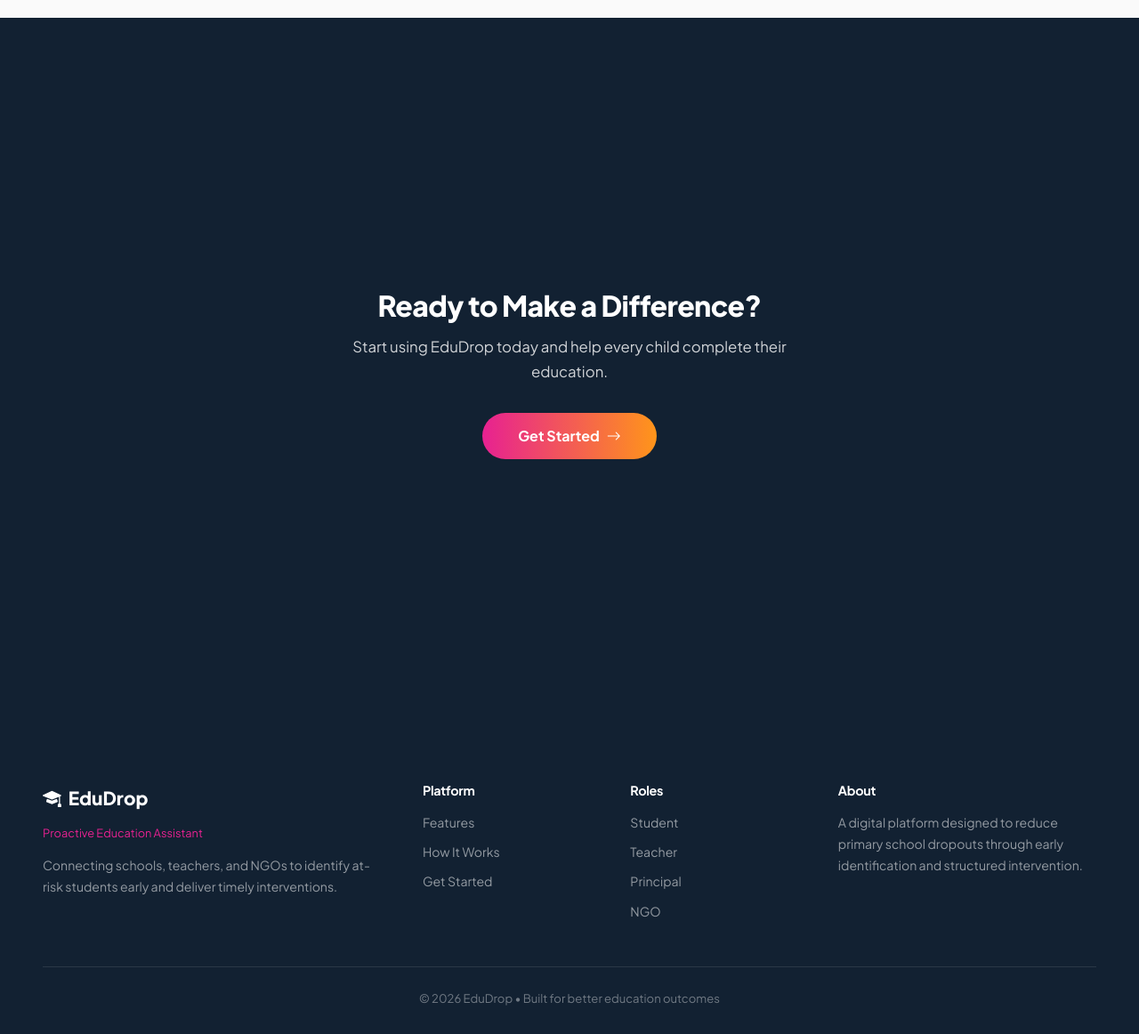
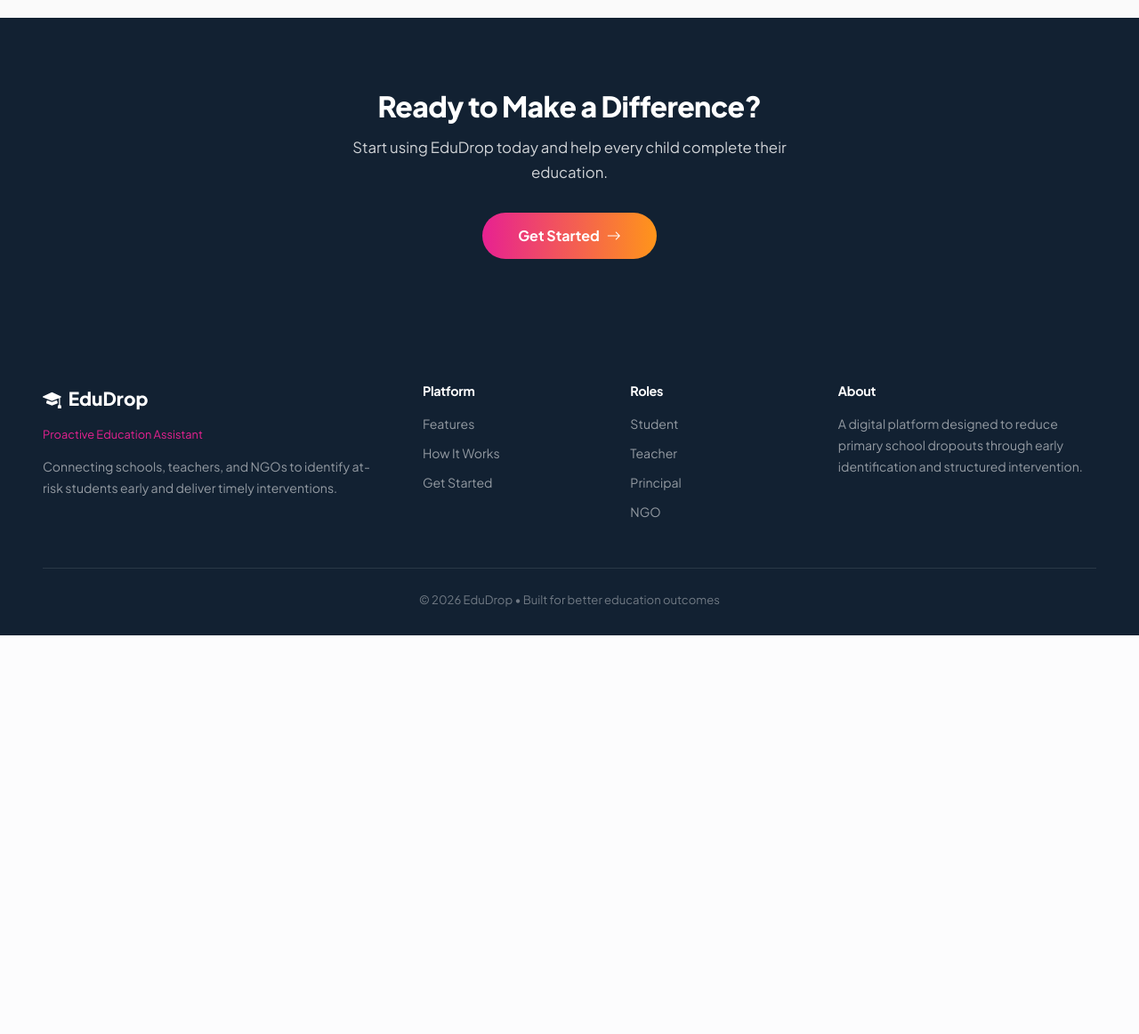
Before and after one commit to aryadhumne/dropout, a Flask app: page / in a window 1280 px wide. Shown: the part 3198-4360 px from the top of the page at 89% size. After the commit the page ends 3912 px from the top, so only its background shows below. Run offline with Flask 3, Linux system fonts and the light colour scheme; parts of the project's set-up code (start-up, migrations or seed data) failed here and were passed over.

Commit message:
footer fix

```diff
--- a/static/css/main.css
+++ b/static/css/main.css
@@ -1099,11 +1099,6 @@ textarea.form-control {
   color: #ffffff;
   text-align: center;
   padding: 80px 24px;
-  min-height: 100vh;
-  display: flex;
-  flex-direction: column;
-  align-items: center;
-  justify-content: center;
 }
 
 .cta-section h2 {
```
